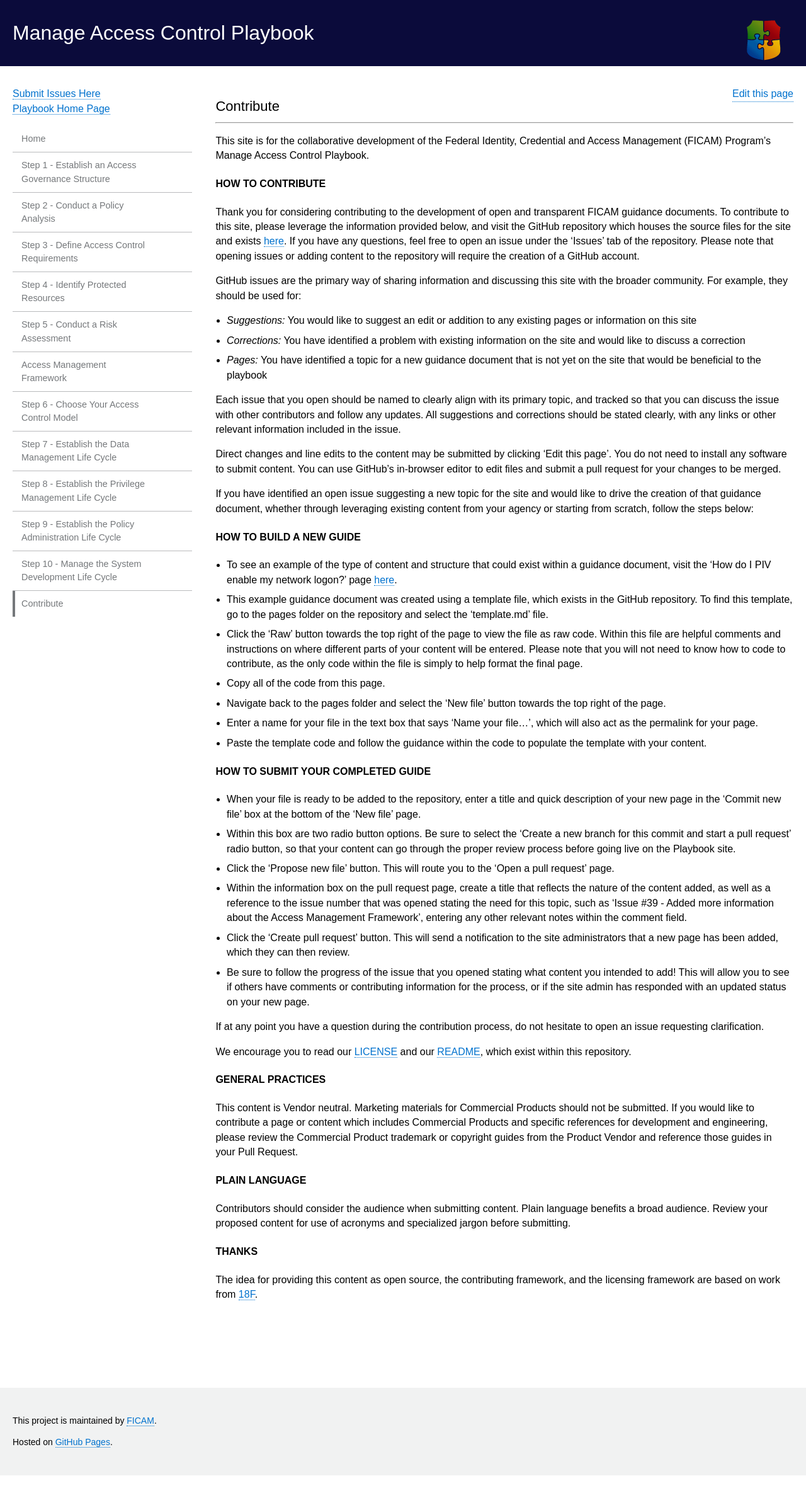
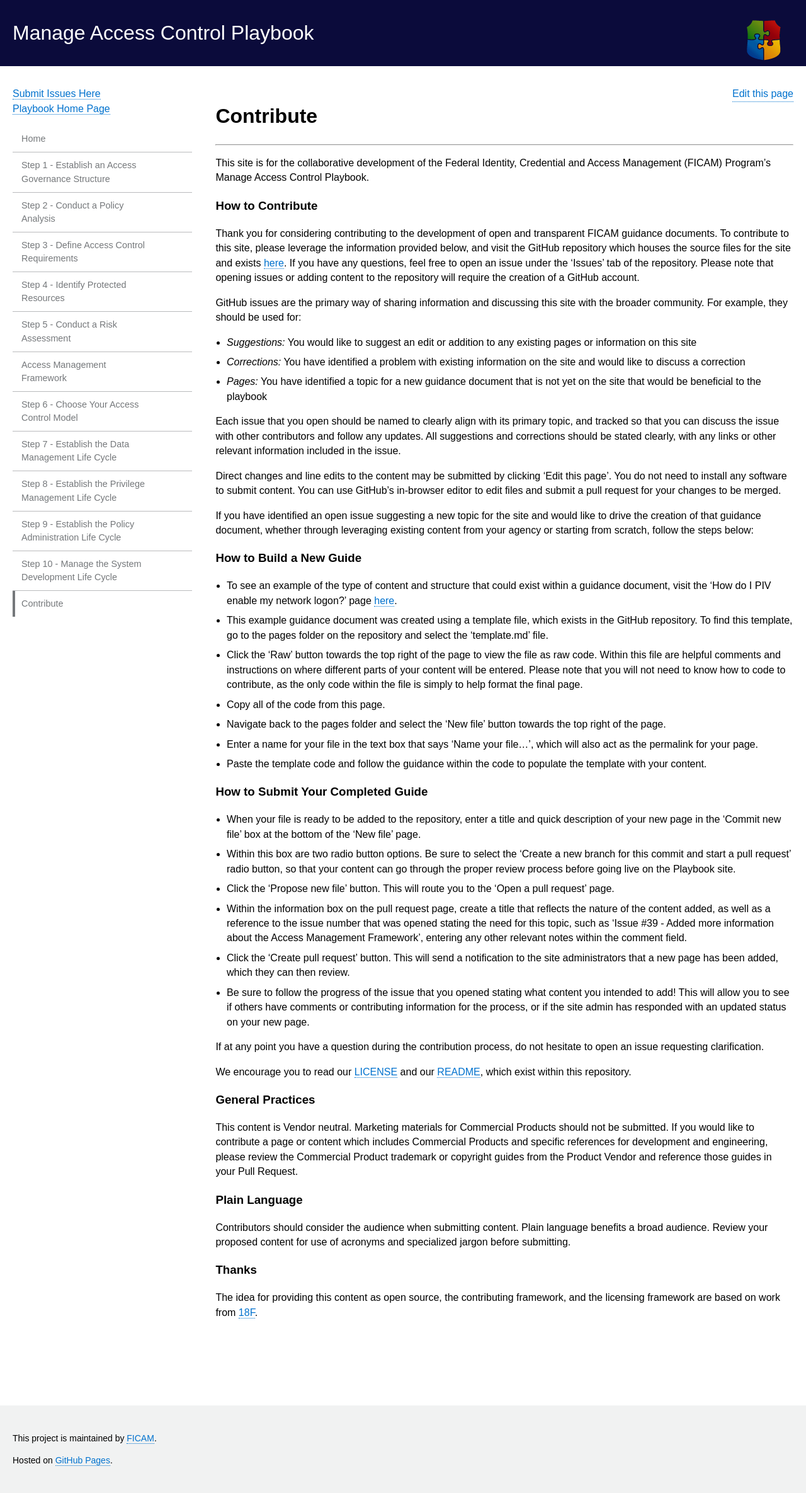
Before and after one commit to bnbuckler/ficam-access, a Jekyll site: the page built from pages/contribute.md, in a window 1280 px wide. Shown: the whole page at 63% size. Built offline with Jekyll 4.4.1, drawn with Linux system fonts in a browser that asks for light colours; before the commit the page ends 2342 px from its top, so only the background shows below that.

Commit message:
Format Changes

```diff
--- a/_config.yml
+++ b/_config.yml
@@ -93,7 +93,6 @@ navigation:
   url: contribute
   internal: true
   coll: false
-
 include:
 - _stylesheets
 - _javascript
--- a/pages/contribute.md
+++ b/pages/contribute.md
@@ -7,7 +7,7 @@ permalink: /contribute/
 
 This site is for the collaborative development of the Federal Identity, Credential and Access Management (FICAM) Program's Manage Access Control Playbook.
 
-#### How to Contribute
+### How to Contribute
 
 Thank you for considering contributing to the development of open and transparent FICAM guidance documents. To contribute to this site, please leverage the information provided below, and visit the GitHub repository which houses the source files for the site and exists [here]({{site.github.repository_url}}/tree/{{site.branch}}/). If you have any questions, feel free to open an issue under the 'Issues' tab of the repository. Please note that opening issues or adding content to the repository will require the creation of a GitHub account.
 
@@ -23,7 +23,7 @@ Direct changes and line edits to the content may be submitted by clicking 'Edit
 
 If you have identified an open issue suggesting a new topic for the site and would like to drive the creation of that guidance document, whether through leveraging existing content from your agency or starting from scratch, follow the steps below:
 
-#### How to Build a New Guide
+### How to Build a New Guide
 * To see an example of the type of content and structure that could exist within a guidance document, visit the 'How do I PIV enable my network logon?' page [here]({{ site.baseurl }}/devconfig/15_network/).
 * This example guidance document was created using a template file, which exists in the GitHub repository. To find this template, go to the pages folder on the repository and select the 'template.md' file.
 * Click the 'Raw' button towards the top right of the page to view the file as raw code. Within this file are helpful comments and instructions on where different parts of your content will be entered. Please note that you will not need to know how to code to contribute, as the only code within the file is simply to help format the final page.
@@ -32,7 +32,7 @@ If you have identified an open issue suggesting a new topic for the site and wou
 * Enter a name for your file in the text box that says 'Name your file...', which will also act as the permalink for your page.
 * Paste the template code and follow the guidance within the code to populate the template with your content.
 
-#### How to Submit Your Completed Guide
+### How to Submit Your Completed Guide
 * When your file is ready to be added to the repository, enter a title and quick description of your new page in the 'Commit new file' box at the bottom of the 'New file' page.
 * Within this box are two radio button options. Be sure to select the 'Create a new branch for this commit and start a pull request' radio button, so that your content can go through the proper review process before going live on the Playbook site.
 * Click the 'Propose new file' button. This will route you to the 'Open a pull request' page.
@@ -44,14 +44,14 @@ If at any point you have a question during the contribution process, do not hesi
 
 We encourage you to read our [LICENSE]({{site.baseurl}}/license/) and our [README]({{site.github.repository_url}}/tree/{{site.branch}}/README.md), which exist within this repository.
 
-####  General Practices
+###  General Practices
 
 This content is Vendor neutral. Marketing materials for Commercial Products should not be submitted. If you would like to contribute a page or content which includes Commercial Products and specific references for development and engineering, please review the Commercial Product trademark or copyright guides from the Product Vendor and reference those guides in your Pull Request.
 
-#### Plain Language
+### Plain Language
 
 Contributors should consider the audience when submitting content. Plain language benefits a broad audience. Review your proposed content for use of acronyms and specialized jargon before submitting.
 
-####  Thanks
+###  Thanks
 
 The idea for providing this content as open source, the contributing framework, and the licensing framework are based on work from [18F](https://18f.gsa.gov).
```
Also changed, not shown: other parts of pages/contribute.md (+1 -1 lines).
